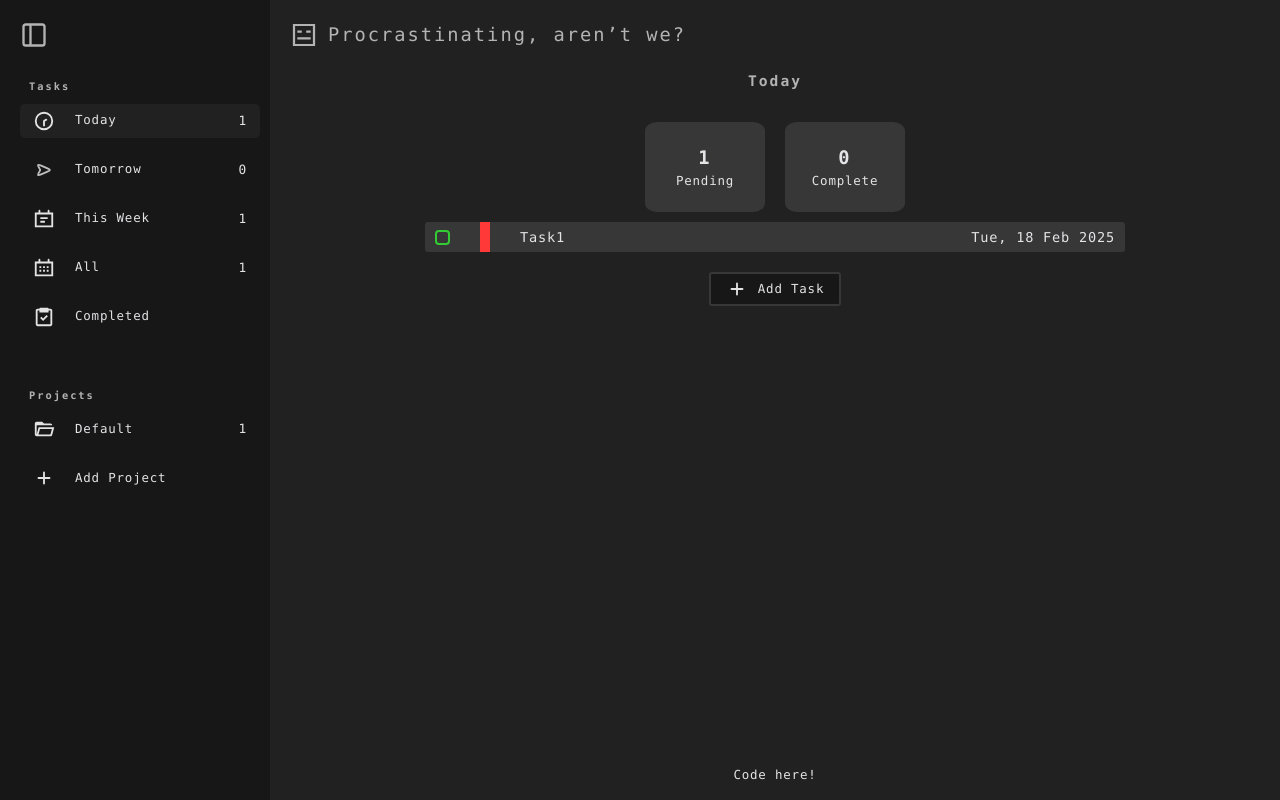
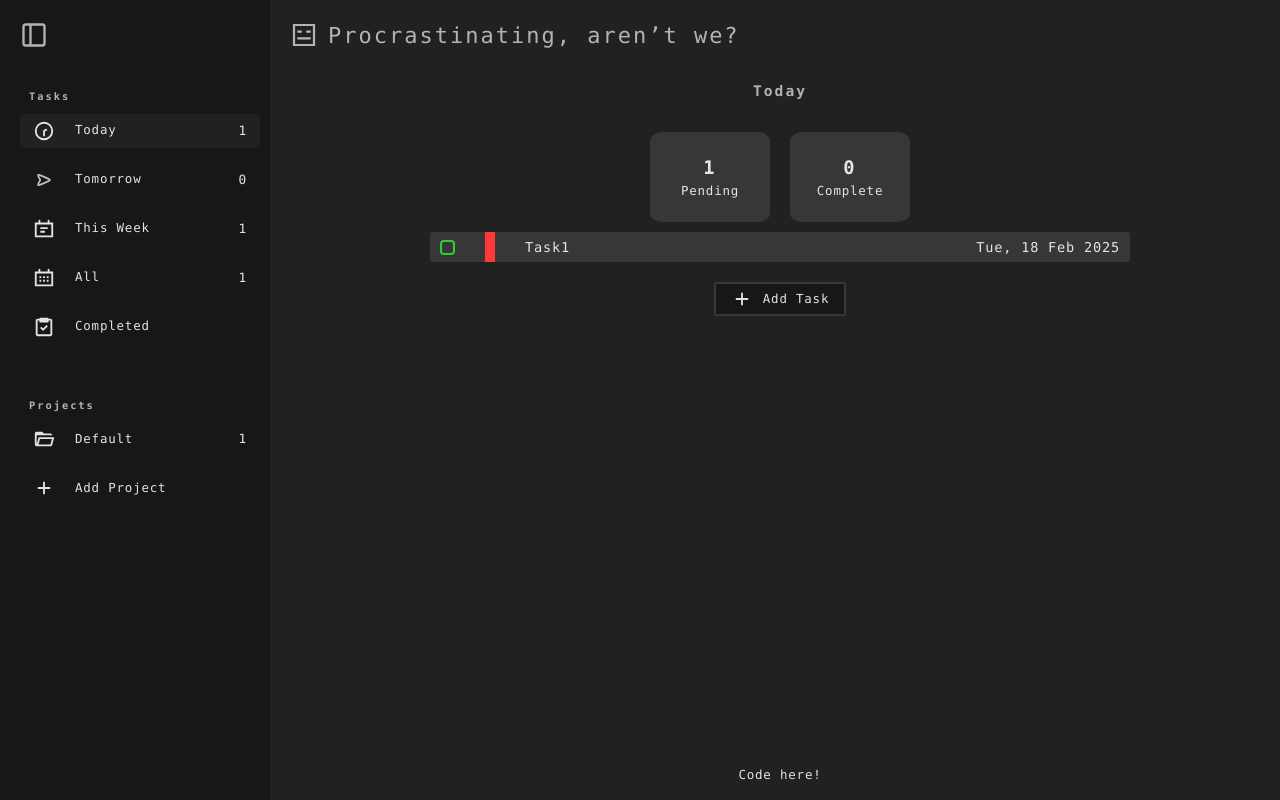
Before and after one commit to Andmana/To-Do-List, a website built with webpack: page src/index.html in a window 1280 px wide. Built offline with nearby package versions, Linux system fonts and the light colour scheme.

Commit message:
Small change on style

```diff
--- a/src/assets/css/styles.css
+++ b/src/assets/css/styles.css
@@ -111,7 +111,7 @@ textarea {
 }
 
 body > div {
-    padding: 10px 20px;
+    padding: 10px 10px 10px 20px;
 }
 
 .logo-icon {
@@ -267,6 +267,7 @@ body > div {
     color: var(--text-secondary);
     margin-bottom: 10px;
     height: 50px;
+    margin-bottom: 20px;
     display: flex;
     align-items: center;
     gap: 10px;
@@ -281,6 +282,7 @@ body > div {
 
 .header h2 {
     font-weight: 450;
+    font-size: clamp(14px, 2vw, 22px);
 }
 
 #main {
@@ -540,6 +542,9 @@ body > div {
 }
 
 @media (max-width: 768px) {
+    body {
+        min-height: 100svh;
+    }
     #sidebar {
         display: block;
         position: fixed;
```
